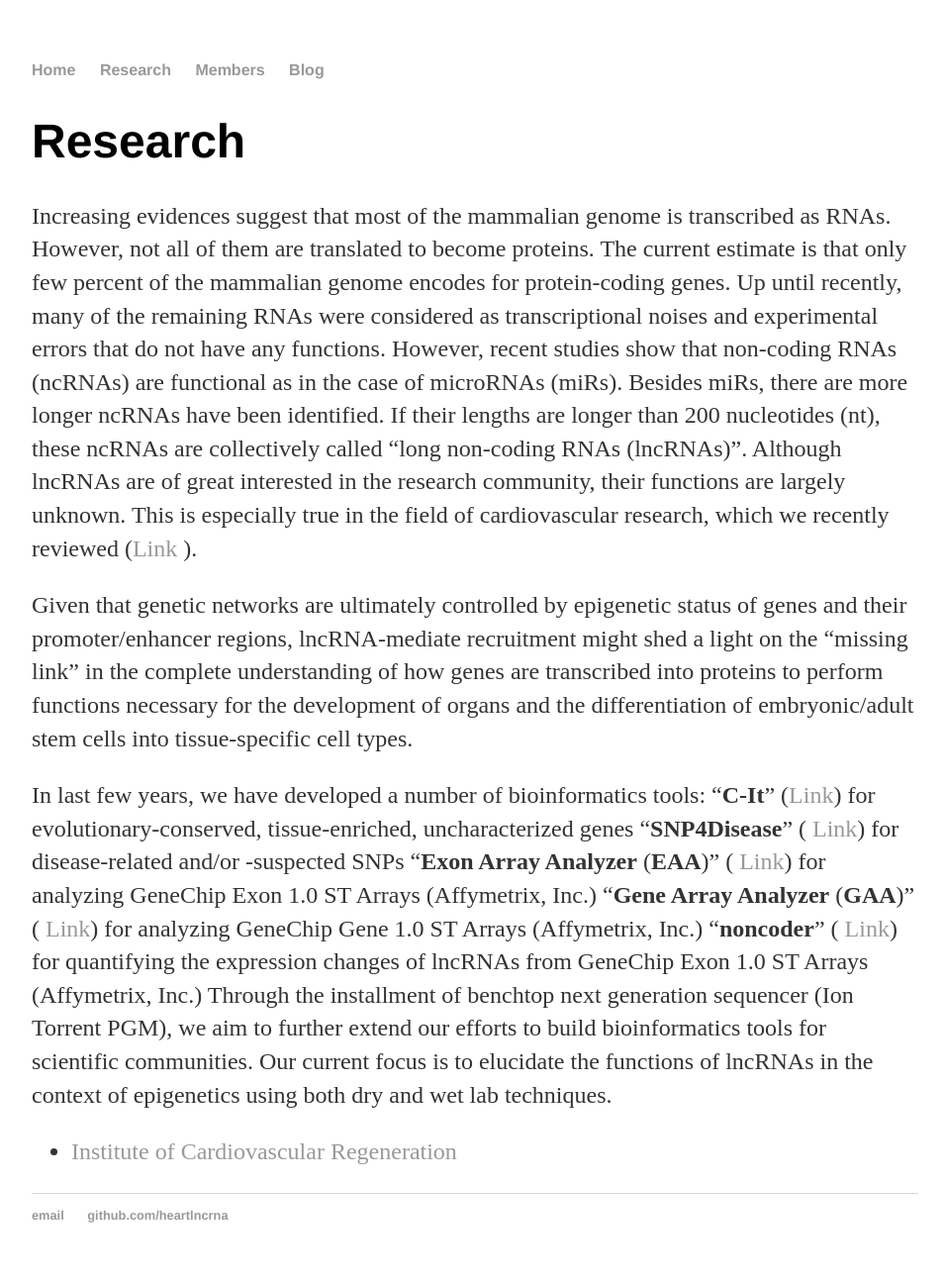
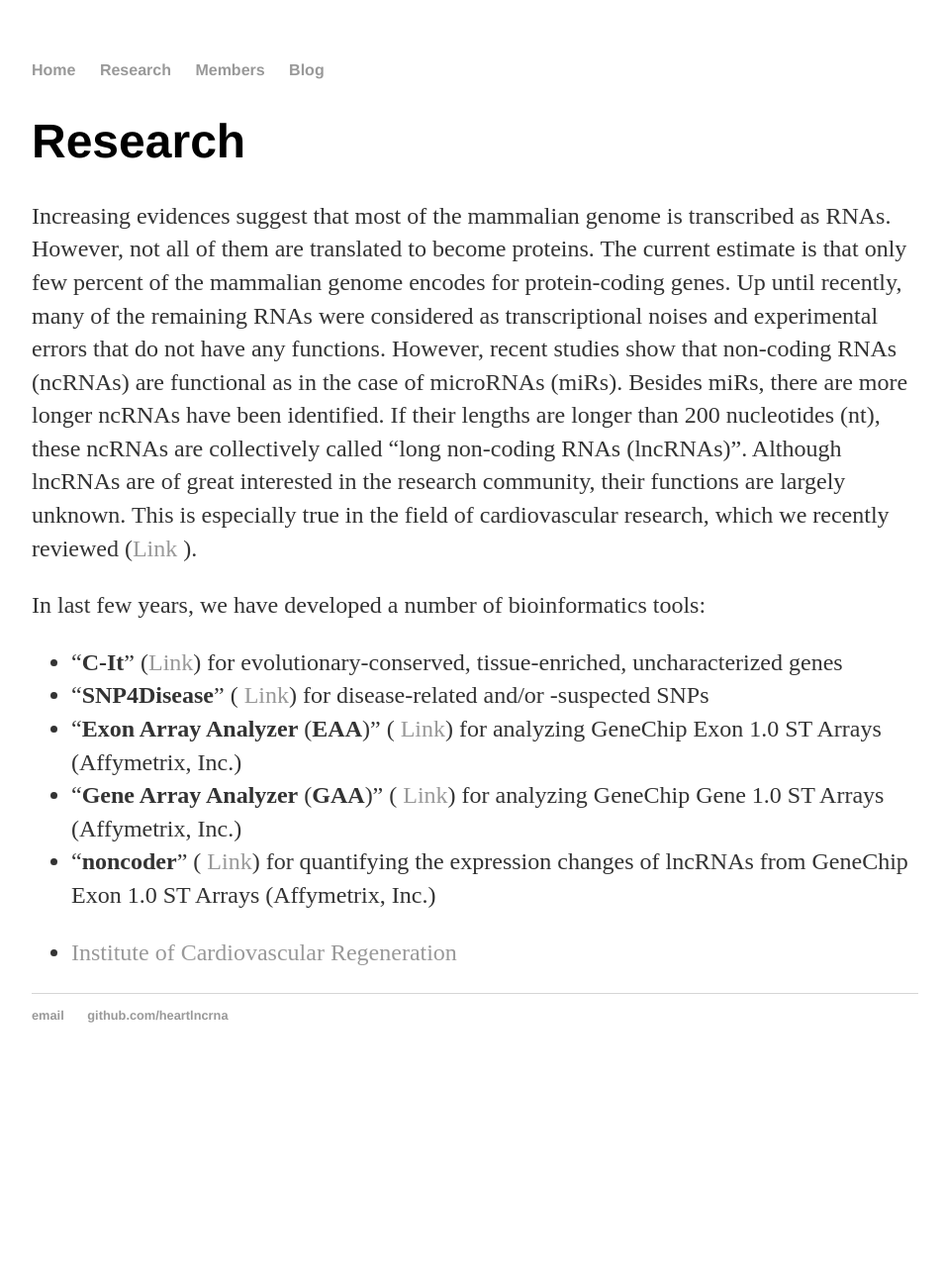
Before and after one commit to heartlncrna/heartlncrna.github.io, a Jekyll site: the page research/index.html, which Jekyll copies as it is, in a window 1280 px wide. Shown: the whole page at 99% size, without its empty margins (160-1114 px from the left). Built offline with Jekyll 4.4.1, drawn with Linux system fonts in a browser that asks for light colours; after the commit the page ends 1095 px from its top, so only the background shows below that.

Commit message:
Update index.html

```diff
--- a/research/index.html
+++ b/research/index.html
@@ -37,35 +37,22 @@
 			</p>
 
 			<p class="ptNormal">
-			Given that genetic networks are ultimately controlled by epigenetic status of genes and
-			their promoter/enhancer regions, lncRNA-mediate recruitment might shed a light on the “missing link”
-			in the complete understanding of how genes are transcribed into proteins to perform functions
-			necessary for the development of organs and the differentiation of embryonic/adult stem cells
-			into tissue-specific cell types.
-			</p>
+			In last few years, we have developed a number of bioinformatics tools:
 
-			<p class="ptNormal"></p>
+			<ul>
+  				<li>“<b>C-It</b>” (<a href="http://c-it.mpi-bn.mpg.de/"><span class="ptHyperlink">Link</span></a>)
+			for evolutionary-conserved, tissue-enriched, uncharacterized genes</li>
+  				<li>“<b>SNP4Disease</b>” (<a href="http://snp4disease.mpi-bn.mpg.de/">
+					<span class="ptHyperlink">Link</span></a>) for disease-related and/or -suspected SNPs</li>
+  				<li>“<b>Exon Array Analyzer</b> (<b>EAA</b>)” (<a href="http://eaa.mpi-bn.mpg.de/">
+					<span class="ptHyperlink">Link</span></a>) for analyzing GeneChip Exon 1.0 ST Arrays (Affymetrix, Inc.)</li>
+				<li>“<b>Gene Array Analyzer</b> (<b>GAA</b>)” (<a href="http://gaa.mpi-bn.mpg.de/">
+					<span class="ptHyperlink">Link</span></a>) for analyzing GeneChip Gene 1.0 ST Arrays (Affymetrix, Inc.)</li>
+				<li>“<b>noncoder</b>” (<a href="http://noncoder.mpi-bn.mpg.de/">
+					<span class="ptHyperlink">Link</span></a>) for quantifying the expression changes of lncRNAs
+					from GeneChip Exon 1.0 ST Arrays (Affymetrix, Inc.)</li>
+			</ul>
 
-			<p class="ptNormal">In last few years, we have developed a number of bioinformatics tools:
-			“<b>C-It</b>” (<a href="http://c-it.mpi-bn.mpg.de/"><span class="ptHyperlink">Link</span></a>)
-			for evolutionary-conserved, tissue-enriched, uncharacterized genes
-
-			“<b>SNP4Disease</b>” (<a href="http://snp4disease.mpi-bn.mpg.de/">
-			<span class="ptHyperlink">Link</span></a>) for disease-related and/or -suspected SNPs
-
-			“<b>Exon Array Analyzer</b> (<b>EAA</b>)” (<a href="http://eaa.mpi-bn.mpg.de/">
-			<span class="ptHyperlink">Link</span></a>) for analyzing GeneChip Exon 1.0 ST Arrays (Affymetrix, Inc.)
-
-			“<b>Gene Array Analyzer</b> (<b>GAA</b>)” (<a href="http://gaa.mpi-bn.mpg.de/">
-			<span class="ptHyperlink">Link</span></a>) for analyzing GeneChip Gene 1.0 ST Arrays (Affymetrix, Inc.)
-			“<b>noncoder</b>” (<a href="http://noncoder.mpi-bn.mpg.de/">
-			<span class="ptHyperlink">Link</span></a>) for quantifying the expression changes of lncRNAs from GeneChip Exon 1.0 ST Arrays (Affymetrix, Inc.)
-
-
-			Through the installment of benchtop next generation sequencer (Ion Torrent PGM),
-			we aim to further extend our efforts to build bioinformatics tools for scientific communities.
-			Our current focus is to elucidate the functions of lncRNAs
-			in the context of epigenetics using both dry and wet lab techniques.</p>
 
 			<ul class="contacts">
 				<li><a href="http://www.cardiovascular-regeneration.com">Institute of Cardiovascular Regeneration</a></li>
```
